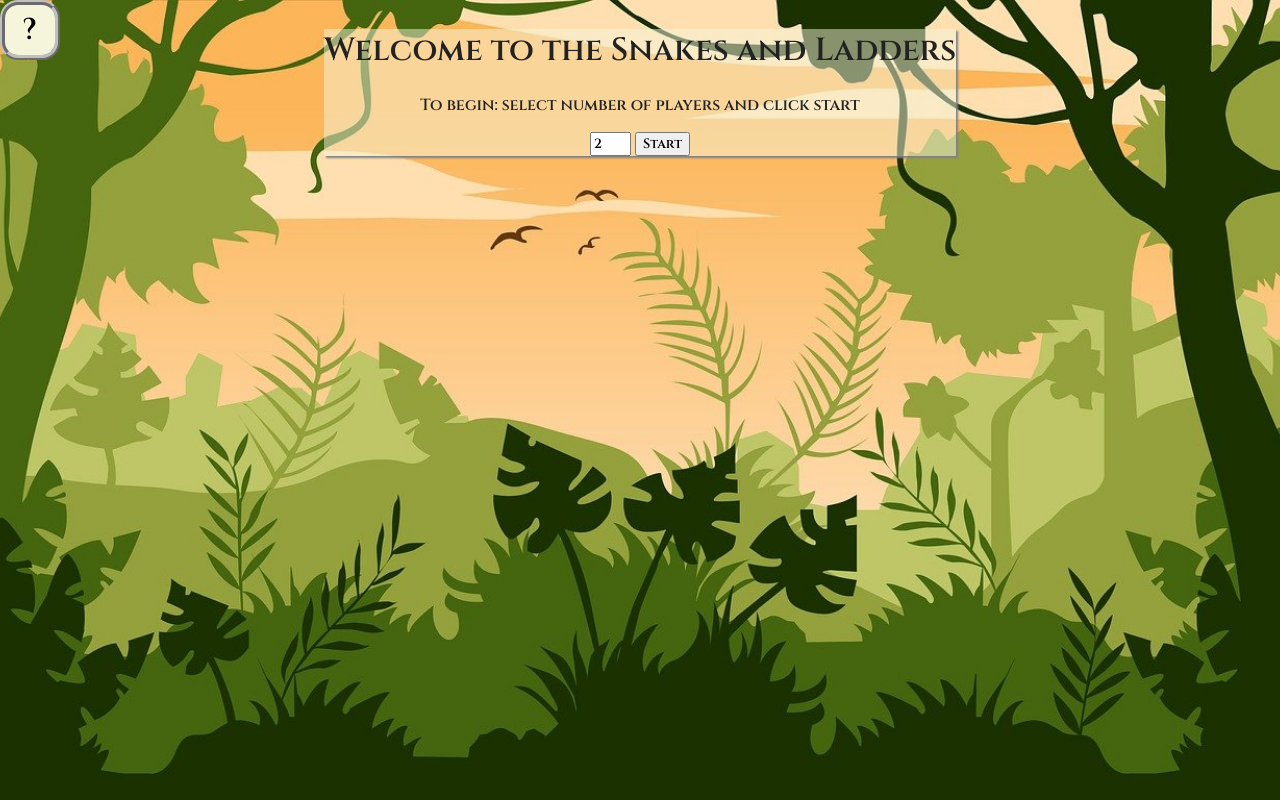
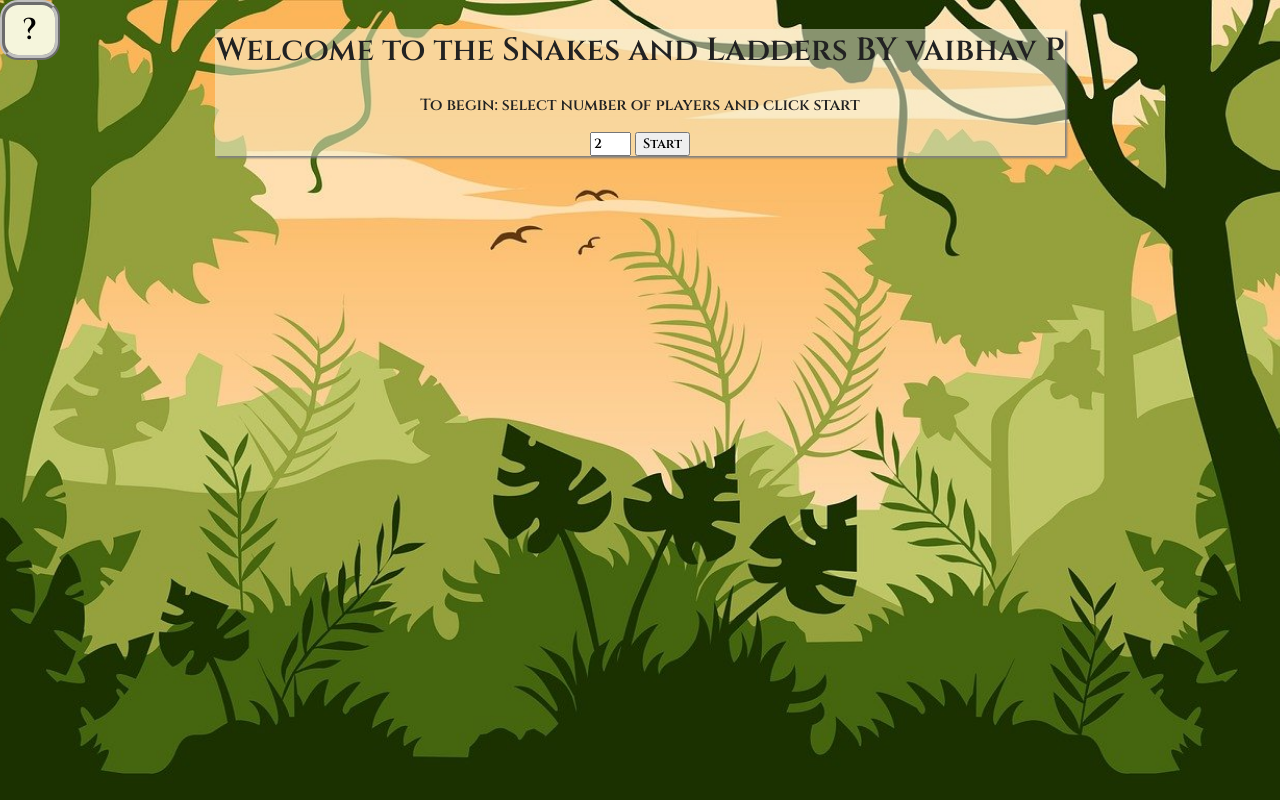
Before and after one commit to Vaibhav099-pattar/TASK-6-Host-a-Static-Website-with-GitHub-Pages, a plain HTML site: page index.html in a window 1280 px wide. Drawn offline with Linux system fonts and the light colour scheme.

Commit message:
Update index.html
CHanges -2

```diff
--- a/index.html
+++ b/index.html
@@ -4,7 +4,7 @@
 <head>
   <meta charset="UTF-8">
   <meta name="viewport" content="width=device-width, initial-scale=1.0">
-  <title>Snakes and ladders by vaibhav  </title>
+  <title>Snakes and ladders</title>
   <link rel="stylesheet" href="./styles.css">
   <link href="https://fonts.googleapis.com/css2?family=Cinzel:wght@600&display=swap" rel="stylesheet">
   <!-- meta config for LinkedIn preview -->
@@ -18,7 +18,7 @@
 
   <div id="welcome" class="game">
     <header>
-      <h1>Welcome to the Snakes and Ladders</h1>
+      <h1>Welcome to the Snakes and Ladders BY vaibhav P</h1>
       <p>To begin: select number of players and click start</p>
       <input id="player-num" type="number" min="2" max="4" value="2" />
       <button onclick="startGame()">Start</button>
```
